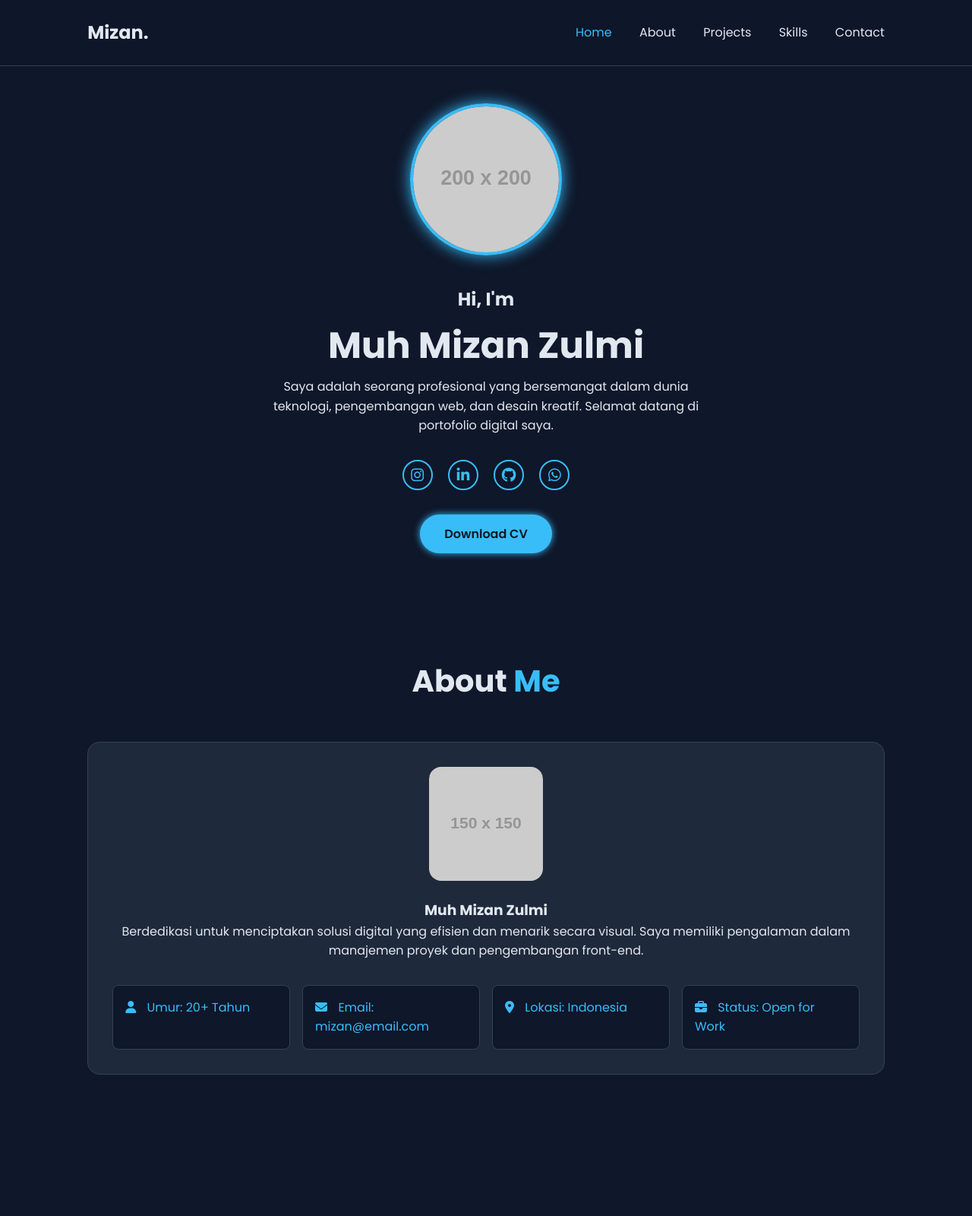
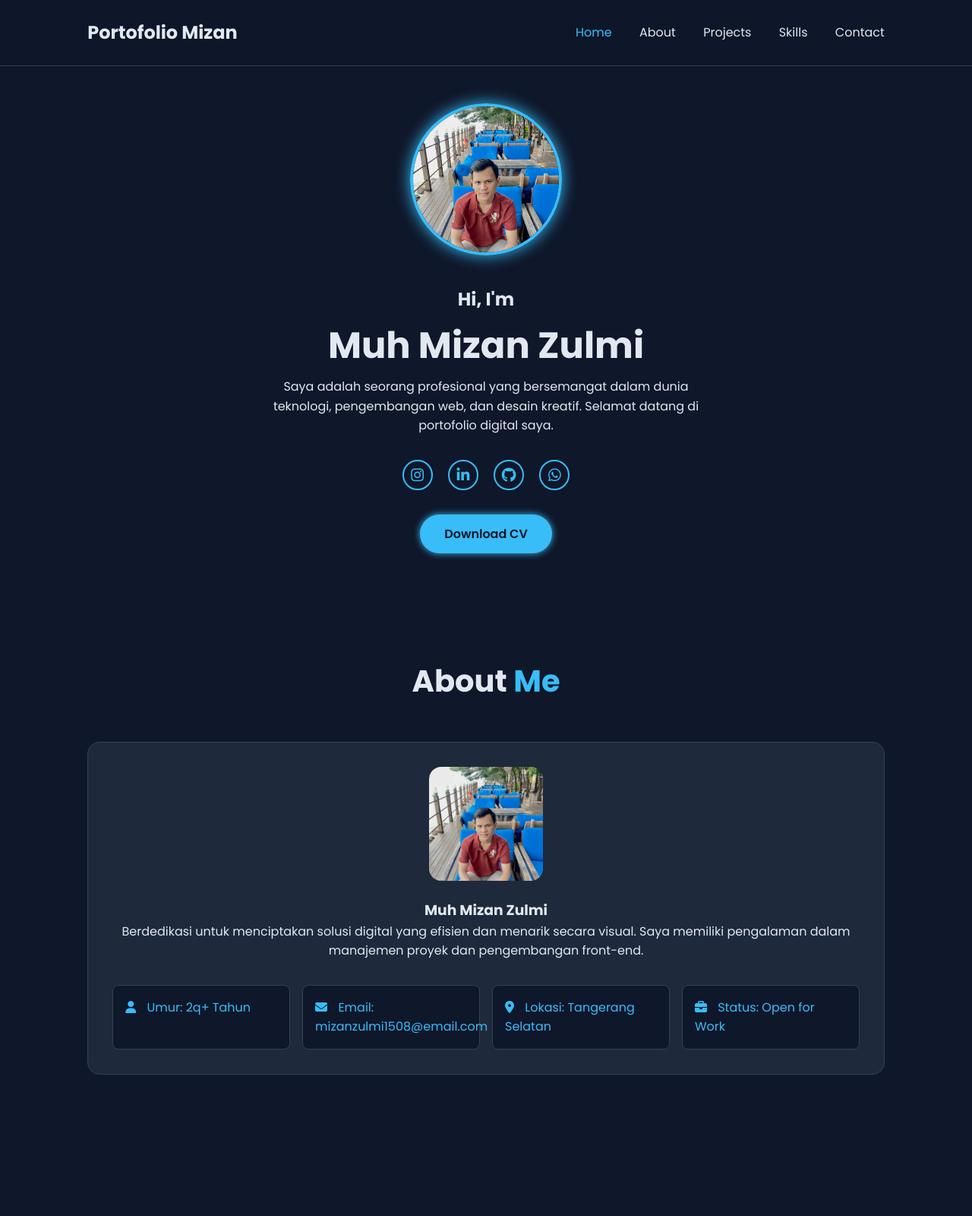
Before and after one commit to mznnss/portofolio, a plain HTML site: page index.html in a window 1280 px wide. Shown: the top 1600 px of the page at 76% size. Drawn offline with Linux system fonts and the light colour scheme; placeholder pictures from the web are drawn by us.

Commit message:
Update index.html

```diff
--- a/index.html
+++ b/index.html
@@ -327,7 +327,7 @@
 <body>
 
     <header>
-        <a href="#" class="logo">Mizan.</a>
+        <a href="#" class="logo">Portofolio Mizan</a>
         <nav class="navbar">
             <a href="#home" class="active">Home</a>
             <a href="#about">About</a>
@@ -339,7 +339,7 @@
 
     <section class="home" id="home">
         <div class="home-img">
-            <img src="https://via.placeholder.com/200" alt="Foto Profil">
+            <img src="IMG-20251020-WA0657.jpg" alt="Foto Profil">
         </div>
         <div class="home-content">
             <h3>Hi, I'm</h3>
@@ -347,10 +347,10 @@
             <p>Saya adalah seorang profesional yang bersemangat dalam dunia teknologi, pengembangan web, dan desain kreatif. Selamat datang di portofolio digital saya.</p>
 
             <div class="social-media">
-                <a href="#"><i class="fab fa-instagram"></i></a>
+                <a href="https://www.instagram.com/zanzulmi"><i class="fab fa-instagram"></i></a>
                 <a href="#"><i class="fab fa-linkedin-in"></i></a>
                 <a href="#"><i class="fab fa-github"></i></a>
-                <a href="#"><i class="fab fa-whatsapp"></i></a>
+                <a href="wa.me/6287739100962"><i class="fab fa-whatsapp"></i></a>
             </div>
 
             <a href="#" class="btn">Download CV</a>
@@ -362,7 +362,7 @@
 
         <div class="about-content">
             <div class="about-img">
-                <img src="https://via.placeholder.com/150" alt="About Image">
+                <img src="IMG-20251020-WA0657.jpg" alt="About Image">
             </div>
             <h3>Muh Mizan Zulmi</h3>
             <p>Berdedikasi untuk menciptakan solusi digital yang efisien dan menarik secara visual. Saya memiliki pengalaman dalam manajemen proyek dan pengembangan front-end.</p>
@@ -370,15 +370,15 @@
             <div class="info-box">
                 <div class="info-item">
                     <i class="fas fa-user"></i>
-                    <span>Umur: 20+ Tahun</span>
+                    <span>Umur: 2q+ Tahun</span>
                 </div>
                 <div class="info-item">
                     <i class="fas fa-envelope"></i>
-                    <span>Email: mizan@email.com</span>
+                    <span>Email: mizanzulmi1508@email.com</span>
                 </div>
                 <div class="info-item">
                     <i class="fas fa-map-marker-alt"></i>
-                    <span>Lokasi: Indonesia</span>
+                    <span>Lokasi: Tangerang Selatan</span>
                 </div>
                 <div class="info-item">
                     <i class="fas fa-briefcase"></i>
```
